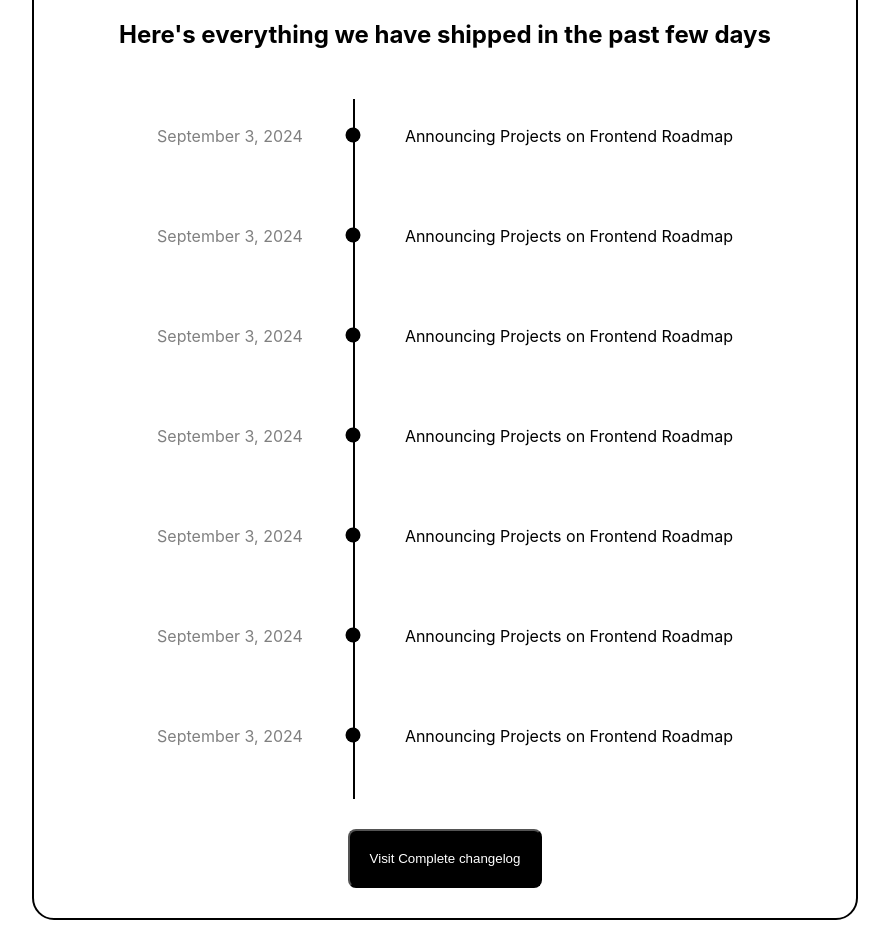
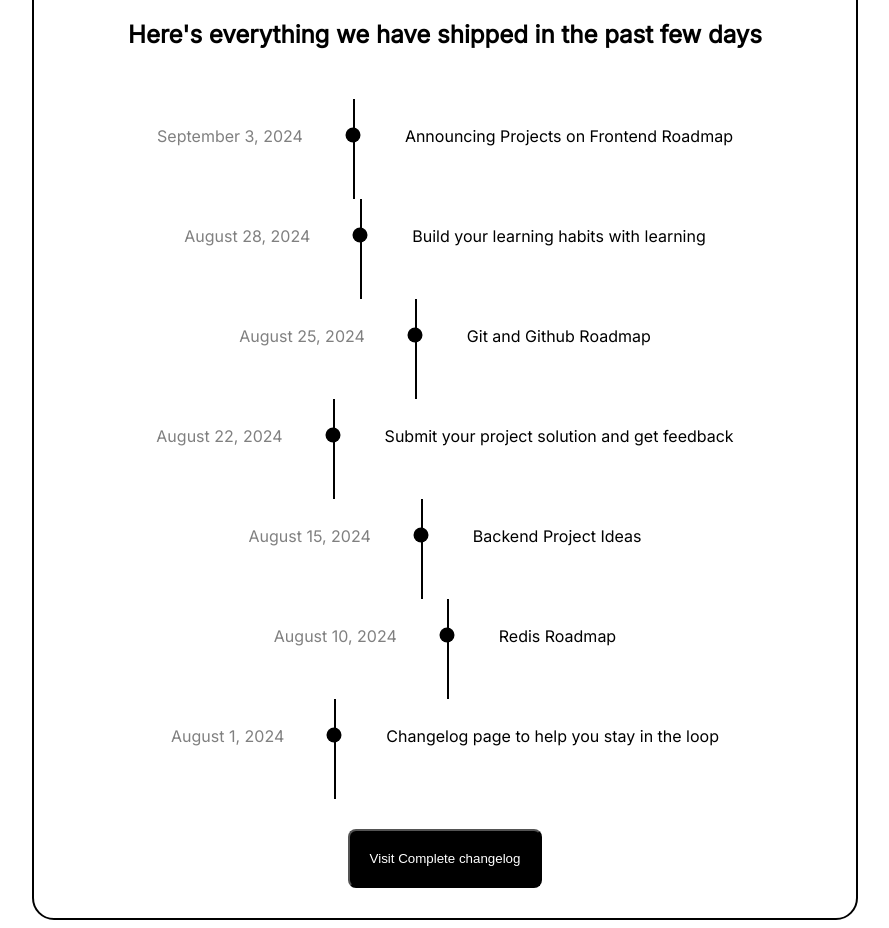
Before and after one commit to buildinrythm/04-changelog-component, a plain HTML site: page index.html in a window 1280 px wide. Shown: the part 92-1020 px from the top of the page, without its empty margins (195-1084 px from the left). Drawn offline with Linux system fonts and the light colour scheme.

Commit message:
Added unique text for the changelog

```diff
--- a/index.html
+++ b/index.html
@@ -5,6 +5,8 @@
     <meta name="viewport" content="width=device-width, initial-scale=1.0">
     <title>Document</title>
     <link rel="stylesheet" href="styles.css">
+    <link href="https://fonts.googleapis.com/css2?family=Inter&display=swap" rel="stylesheet">
+
 </head>
 <body>
     <div id="changelog-container">
@@ -22,58 +24,58 @@
         </div>
 <!-- Copy to here-->
         <div class="changelog-row">
-<div class="changelog-date">September 3, 2024</div>
+<div class="changelog-date">August 28, 2024</div>
 <div class="line-item">
     <div class="line">
     <span class="dot"></span>
     </div>
 </div>
-<div class="changelog-content">Announcing Projects on Frontend Roadmap</div>
+<div class="changelog-content">Build your learning habits with learning</div>
         </div>
            <div class="changelog-row">
-<div class="changelog-date">September 3, 2024</div>
+<div class="changelog-date">August 25, 2024</div>
 <div class="line-item">
     <div class="line">
     <span class="dot"></span>
     </div>
 </div>
-<div class="changelog-content">Announcing Projects on Frontend Roadmap</div>
+<div class="changelog-content">Git and Github Roadmap</div>
         </div>
            <div class="changelog-row">
-<div class="changelog-date">September 3, 2024</div>
+<div class="changelog-date">August 22, 2024</div>
 <div class="line-item">
     <div class="line">
     <span class="dot"></span>
     </div>
 </div>
-<div class="changelog-content">Announcing Projects on Frontend Roadmap</div>
+<div class="changelog-content">Submit your project solution and get feedback</div>
         </div>
            <div class="changelog-row">
-<div class="changelog-date">September 3, 2024</div>
+<div class="changelog-date">August 15, 2024</div>
 <div class="line-item">
     <div class="line">
     <span class="dot"></span>
     </div>
 </div>
-<div class="changelog-content">Announcing Projects on Frontend Roadmap</div>
+<div class="changelog-content">Backend Project Ideas</div>
         </div>
            <div class="changelog-row">
-<div class="changelog-date">September 3, 2024</div>
+<div class="changelog-date">August 10, 2024</div>
 <div class="line-item">
     <div class="line">
     <span class="dot"></span>
     </div>
 </div>
-<div class="changelog-content">Announcing Projects on Frontend Roadmap</div>
+<div class="changelog-content">Redis Roadmap</div>
         </div>
            <div class="changelog-row">
-<div class="changelog-date">September 3, 2024</div>
+<div class="changelog-date">August 1, 2024</div>
 <div class="line-item">
     <div class="line">
     <span class="dot"></span>
     </div>
 </div>
-<div class="changelog-content">Announcing Projects on Frontend Roadmap</div>
+<div class="changelog-content">Changelog page to help you stay in the loop</div>
         </div>
         <button id="button">Visit Complete changelog</button>
     </div>
```
